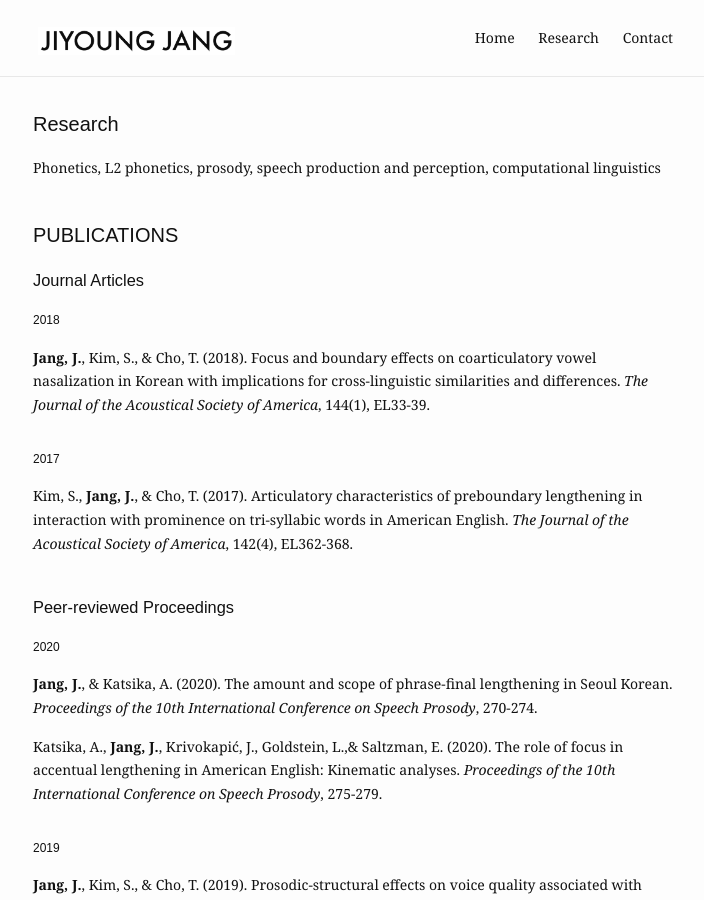
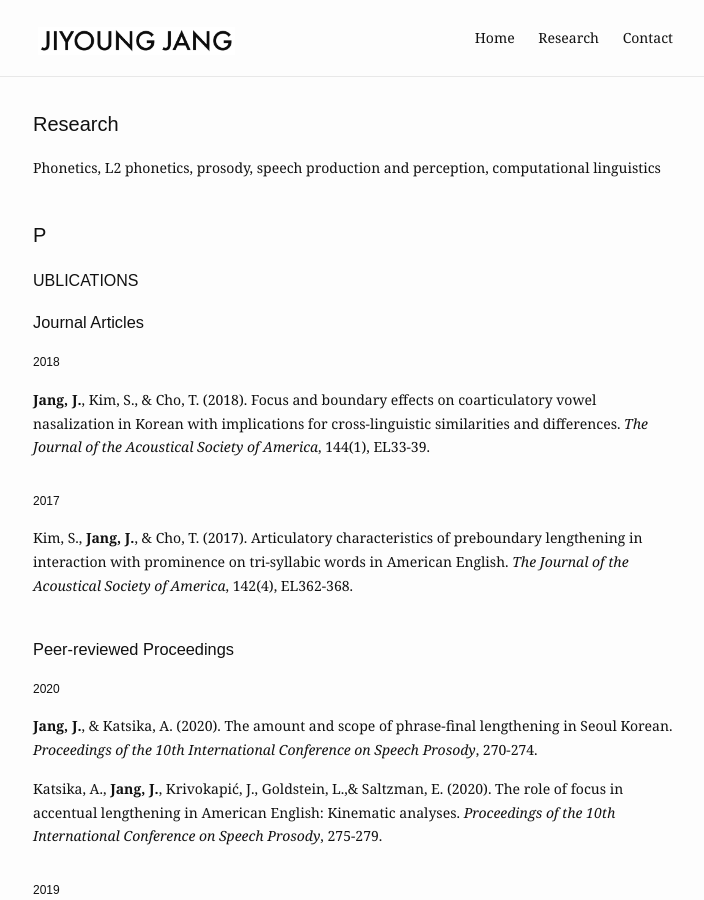
Before and after one commit to jiyoungj/jiyoungj.github.io, a Jekyll site: the page built from research.md, in a window 1280 px wide and 900 px high. Shown: the whole window, without its empty margins (287-991 px from the left). Built offline with Jekyll 4.4.1, drawn with Linux system fonts in a browser that asks for light colours.

Commit message:
Update research.md

```diff
--- a/research.md
+++ b/research.md
@@ -9,7 +9,7 @@ Phonetics, L2 phonetics, prosody, speech production and perception, computationa
 
 <h6 style="font-size:5px"><br></h6>
 
-<h3 style="font-size:20px">PUBLICATIONS</h3>
+<h3 style="font-size:20px">P<h3 style="font-size:16px">UBLICATIONS</h3></h3>
  <h3>Journal Articles</h3>
   <h4>2018</h4>
 
```
